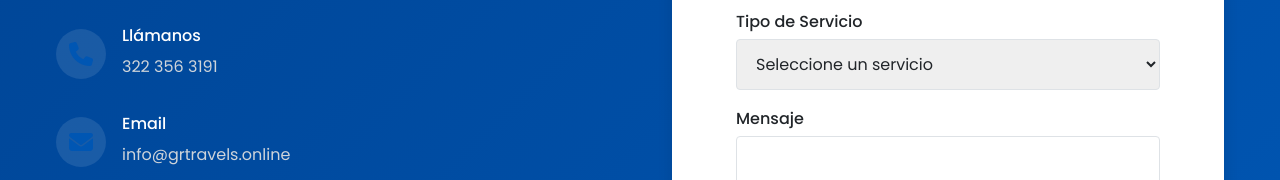
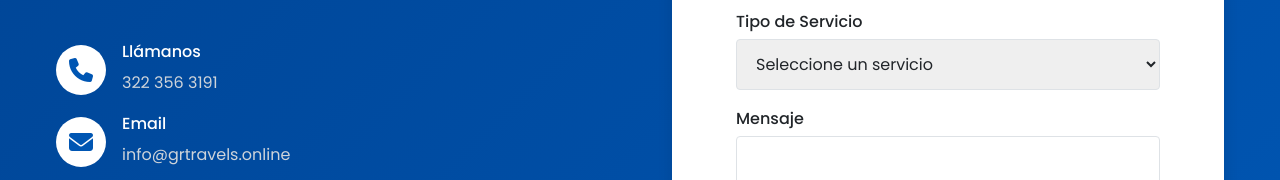
Before and after one commit to NoctiByte/grtravels.com.mx, a plain HTML site: page public_html/index.html in a window 1280 px wide. Shown: the part 4519-4699 px from the top of the page. Drawn offline with nearby package versions, Linux system fonts and the light colour scheme.

Commit message:
Corregir la visibilidad de los iconos en la sección de contacto rápido

```diff
--- a/public_html/css/style.css
+++ b/public_html/css/style.css
@@ -757,29 +757,24 @@ section {
     font-size: 1.1rem;
     opacity: 0.9;
 }
-
-.contact-list {
+/* Corregir la visibilidad de los iconos en la sección de contacto rápido */
+.contact-list i {
+    font-size: 1.5rem;
+    width: 50px;
+    height: 50px;
+    background-color: var(--white); /* Fondo en color blanco */
+    border-radius: 50%;
     display: flex;
-    flex-direction: column;
-    gap: var(--space-md);
+    align-items: center;
+    justify-content: center;
+    color: var(--secondary); /* Color naranja para mejor visibilidad */
+    transition: var(--transition);
 }
 
 .contact-list li {
     display: flex;
     align-items: center;
     gap: var(--space-md);
-}
-
-.contact-list i {
-    font-size: 1.5rem;
-    width: 50px;
-    height: 50px;
-    background-color: rgba(255, 255, 255, 0.1);
-    color: var(--secondary); /* Color naranja para mejor visibilidad */
-    border-radius: 50%;
-    display: flex;
-    align-items: center;
-    justify-content: center;
 }
 
 .contact-list h4 {
@@ -794,6 +789,11 @@ section {
 
 .contact-list a:hover {
     color: var(--secondary);
+}
+
+.contact-list i:hover {
+    background-color: rgba(255, 255, 255, 0.3);
+    transform: scale(1.1);
 }
 
 .contact-form {
```
